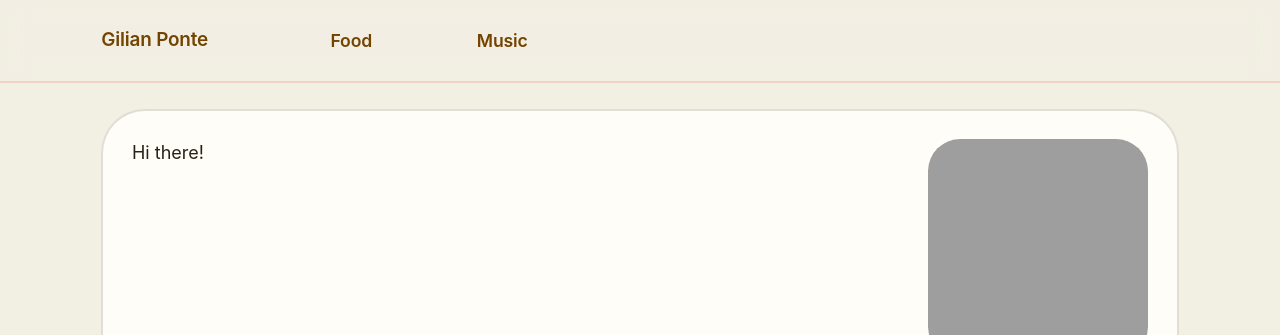
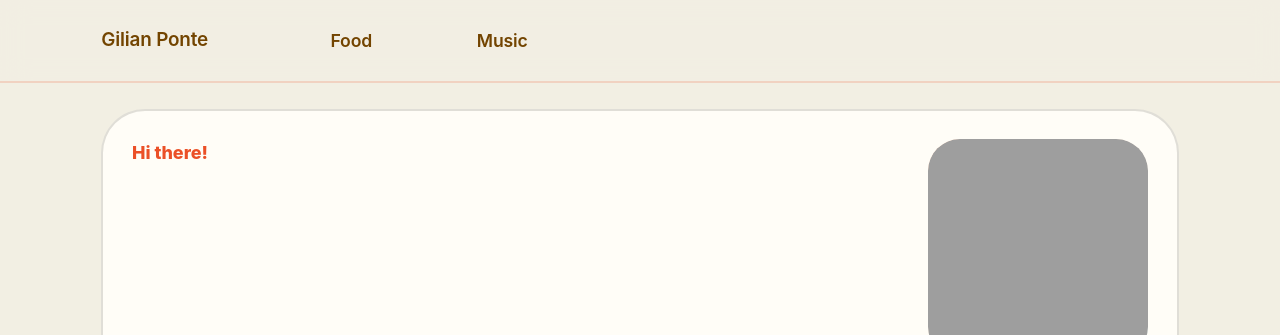
Before and after one commit to GilianPonte/gilianponte.github.io, a Jekyll site: the page built from _pages/year-archive.md, in a window 1280 px wide. Shown: the top 335 px of the page. Built offline with Jekyll 4.4.1, drawn with Linux system fonts in a browser that asks for light colours.

Commit message:
Update _condesa.scss

```diff
--- a/_sass/_condesa.scss
+++ b/_sass/_condesa.scss
@@ -1271,3 +1271,7 @@ figure.highlight {
   object-fit: cover;
   object-position: center top;
 }
+.intro-greeting {
+  color: var(--condesa-orange);
+  font-weight: 850;
+}
```
